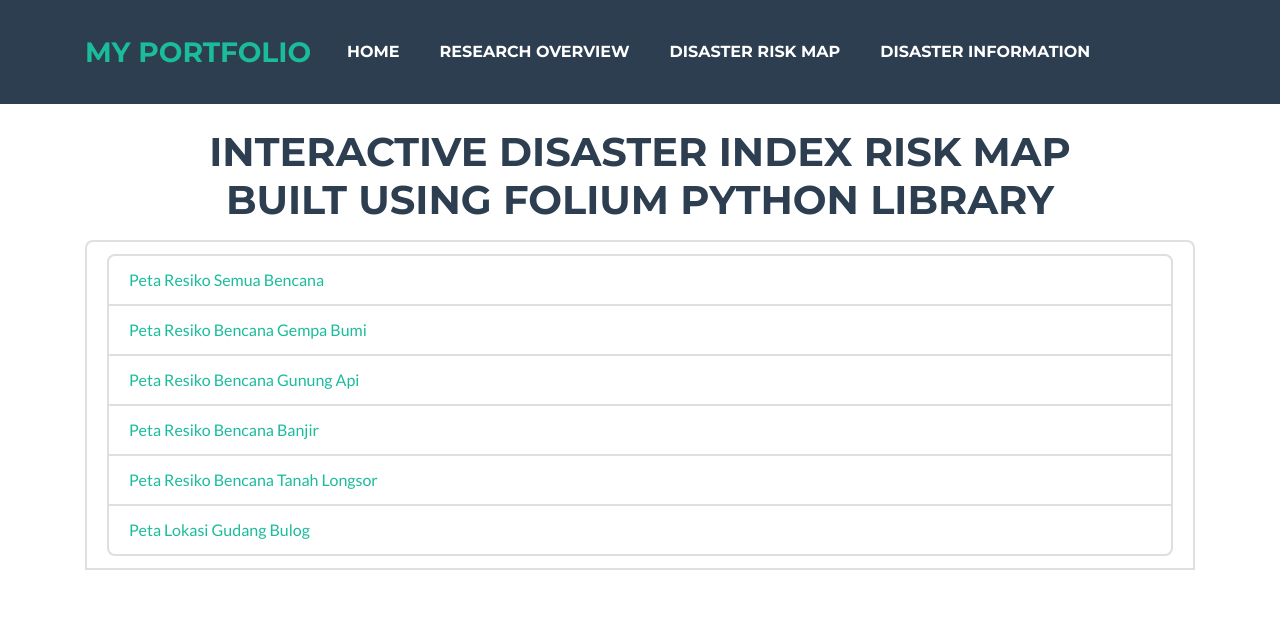
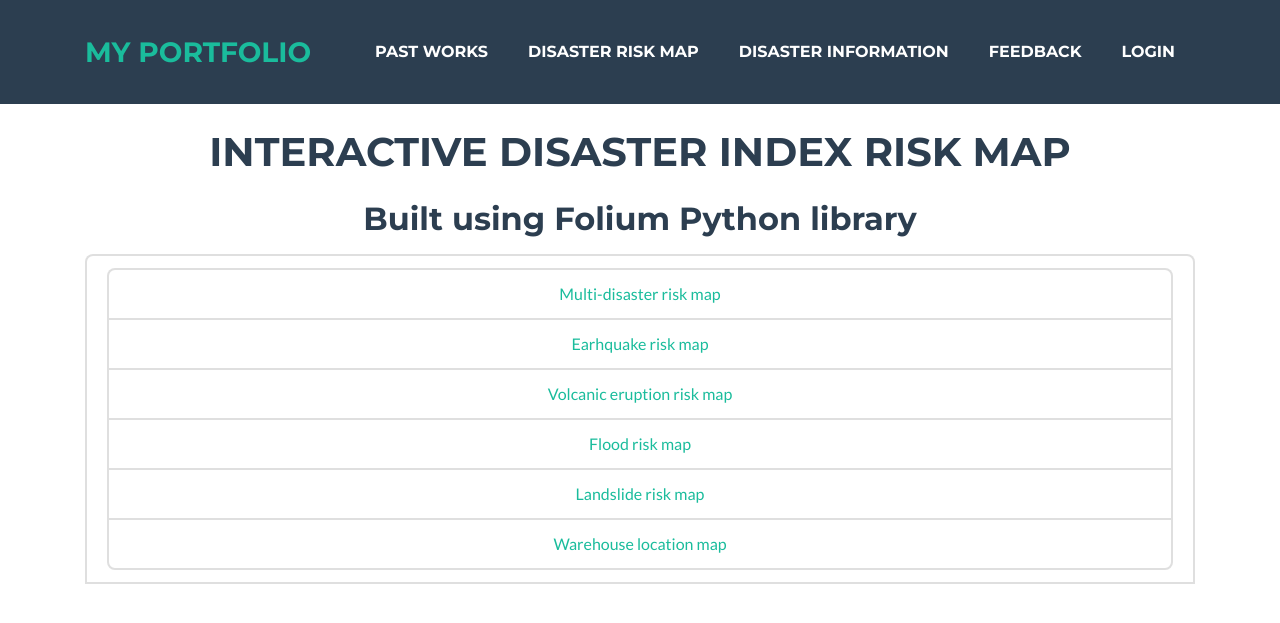
Before and after one commit to gherafa/web_portfolio, a Flask app: page /peta in a window 1280 px wide. Shown: the top 623 px of the page. Run offline with Flask 2, Linux system fonts and the light colour scheme; some libraries are stand-ins or nearby versions.

Commit message:
Script Update

```diff
--- a/app.py
+++ b/app.py
@@ -16,12 +16,19 @@ from matplotlib.figure import Figure
 
 app = Flask(__name__)
 
-# config mysql connection
+# config mysql connection -LOCAL-
 
-app.config['MYSQL_HOST'] = 'localhost'
-app.config['MYSQL_USER'] = 'root'
-app.config['MYSQL_PASSWORD'] = '123456'
-app.config['MYSQL_DB'] = 'myflaskapp'
+#app.config['MYSQL_HOST'] = 'localhost'
+#app.config['MYSQL_USER'] = 'root'
+#app.config['MYSQL_PASSWORD'] = '888999'
+#app.config['MYSQL_DB'] = 'myflaskapp'
+#app.config['MYSQL_CURSORCLASS'] = 'DictCursor'
+
+# config mysql connection -HEROKU CLEARDB MYSQL FOR WEB-
+app.config['MYSQL_HOST'] = 'us-cdbr-east-05.cleardb.net'
+app.config['MYSQL_USER'] = 'b6080df764cd13'
+app.config['MYSQL_PASSWORD'] = '98a88023'
+app.config['MYSQL_DB'] = 'heroku_6a634f65adc2eaa'
 app.config['MYSQL_CURSORCLASS'] = 'DictCursor'
 
 # initialize mysql
@@ -36,20 +43,20 @@ def plotView():
     #length=10
     #randomnumber1 = random.sample(range(-20,20),length)
     #randomnumber2 = random.sample(range(10,50),length)
-    korban = pd.read_excel('korban.xlsx')
+    korban = pd.read_excel('korban.xlsx')              #Path filenya gaada
     fig = Figure()
     #plt.style.use('dark_background')
     axis = fig.add_subplot(1, 1, 1)
-    axis.set_title("Kejadian Bencana di Jawa Barat")
-    axis.set_xlabel("Tahun")
-    axis.set_ylabel("Jumlah Kejadian")
+    axis.set_title("Disaster occurences in West Java")
+    axis.set_xlabel("Year")
+    axis.set_ylabel("Number of occurences")
     #axis.grid()
     #axis.bar(randomnumber1, randomnumber2)
     axis.bar(korban.Tahun, korban.Banjir)
     axis.bar(korban.Tahun, korban.TanahLongor)
     axis.bar(korban.Tahun, korban.GempaBumi)
     axis.bar(korban.Tahun, korban.GunungApi)
-    axis.legend(['Banjir', 'Longsor', 'Gempa', 'Gunung Api'])
+    axis.legend(['Flood', 'Landslide', 'Earthquake', 'Volcanic Eruption'])
     axis.set_xlim(2011,2019)
 
     # Convert plot to PNG image
@@ -68,9 +75,9 @@ def plotbanjir():
     korban = pd.read_excel('korban.xlsx')
     fig = Figure()
     axis = fig.add_subplot(1, 1, 1)
-    axis.set_title("Kejadian Bencana Banjir di Jawa Barat")
-    axis.set_xlabel("Tahun")
-    axis.set_ylabel("Jumlah Kejadian")
+    axis.set_title("Flood occurences in West Java")
+    axis.set_xlabel("Year")
+    axis.set_ylabel("Number of Occurences")
     #axis.grid()
     axis.bar(korban.Tahun, korban.Banjir)
     axis.set_xlim(2011,2019)
@@ -91,9 +98,9 @@ def plotlongsor():
     korban = pd.read_excel('korban.xlsx')
     fig = Figure()
     axis = fig.add_subplot(1, 1, 1)
-    axis.set_title("Kejadian Bencana Longsor di Jawa Barat")
-    axis.set_xlabel("Tahun")
-    axis.set_ylabel("Jumlah Kejadian")
+    axis.set_title("Lanslide occurences in West Java")
+    axis.set_xlabel("Year")
+    axis.set_ylabel("Number of Occurences")
     #axis.grid()
     axis.bar(korban.Tahun, korban.TanahLongor, color='orange')
     axis.set_xlim(2011,2019)
@@ -114,9 +121,9 @@ def plotgempa():
     korban = pd.read_excel('korban.xlsx')
     fig = Figure()
     axis = fig.add_subplot(1, 1, 1)
-    axis.set_title("Kejadian Bencana Longsor di Jawa Barat")
-    axis.set_xlabel("Tahun")
-    axis.set_ylabel("Jumlah Kejadian")
+    axis.set_title("Earthquake occurences in West Java")
+    axis.set_xlabel("Year")
+    axis.set_ylabel("Number of Occurences")
     #axis.grid()
     axis.bar(korban.Tahun, korban.GempaBumi, color=['green'])
     axis.set_xlim(2011,2019)
@@ -137,9 +144,9 @@ def plotgunung():
     korban = pd.read_excel('korban.xlsx')
     fig = Figure()
     axis = fig.add_subplot(1, 1, 1)
-    axis.set_title("Kejadian Bencana Letusan Gunung di Jawa Barat")
-    axis.set_xlabel("Tahun")
-    axis.set_ylabel("Jumlah Kejadian")
+    axis.set_title("Volcanic eruption occurences in West Java")
+    axis.set_xlabel("Year")
+    axis.set_ylabel("Number of Occurences")
     #axis.grid()
     axis.bar(korban.Tahun, korban.GunungApi, color=['red'])
     axis.set_xlim(2011,2019)
@@ -344,16 +351,18 @@ def dashboard():
 class ArticleForm(Form):
     title = StringField('Title', [validators.Length(min=1, max=200)])
     body = TextAreaField('Body', [validators.Length(min=30)])
+    author = StringField('Name', [validators.Length(min=1, max=200)])
 
 
 # Add Article
 @app.route('/add_article', methods=['GET', 'POST'])
-@is_logged_in
+#@is_logged_in
 def add_article():
     form = ArticleForm(request.form)
     if request.method == 'POST' and form.validate():
         title = form.title.data
         body = form.body.data
+        author = form.author.data
 
 
         # Create Cursor
@@ -361,7 +370,7 @@ def add_article():
 
 
         # Execute Cursor
-        cur.execute("INSERT INTO articles(title, body, author) VALUES(%s, %s, %s)",(title, body, session['username']))
+        cur.execute("INSERT INTO articles(title, body, author) VALUES(%s, %s, %s)",(title, body, author))
 
 
         # Commit to DB
@@ -372,7 +381,7 @@ def add_article():
 
         flash('Article Successfully Created', 'success')
 
-        return redirect(url_for('dashboard'))
+        return redirect(url_for('articles'))
 
     return render_template('add_article.html', form=form)
 
@@ -396,10 +405,12 @@ def edit_article(id):
     # Populate article form fields
     form.title.data = article['title']
     form.body.data = article['body']
+    form.author.data = article['author']
 
     if request.method == 'POST' and form.validate():
         title = request.form['title']
         body = request.form['body']
+        author = request.form['author']
 
 
         # Create Cursor
--- a/templates/add_article.html
+++ b/templates/add_article.html
@@ -1,9 +1,12 @@
 {% extends 'layout.html' %}
 
 {% block body %}
-  <h1 class="page-section-heading text-left text-uppercase text-secondary mb-0">Add Report</h1>
+  <h1 class="page-section-heading text-left text-uppercase text-secondary mb-0">Add Feedback</h1>
   {% from "includes/_formhelpers.html" import render_field %}
   <form method="POST" action="">
+    <div class="form-group">
+      {{ render_field(form.author, class_="form-control") }}
+    </div>
     <div class="form-group">
       {{ render_field(form.title, class_="form-control") }}
     </div>
--- a/templates/articles.html
+++ b/templates/articles.html
@@ -2,7 +2,7 @@
 
 {% block body %}
  <report class = "container-fluid">
-  <h1 class="page-section-heading text-center text-uppercase text-primary mb-0">Disaster Related Report</h1>
+  <h1 class="page-section-heading text-center text-uppercase text-primary mb-0">Feedbacks</h1>
   <!-- Icon Divider -->
       <div class="divider-custom divider-secondary">
         <div class="divider-custom-line"></div>
@@ -26,4 +26,6 @@
     {% endfor %}
   </ul>
  </report>
+ <br>
+ <a href="/add_article" class ="btn btn-secondary btn lg">Add a Feedback</a>
 {% endblock %}
--- a/templates/edit_article.html
+++ b/templates/edit_article.html
@@ -4,6 +4,9 @@
   <h1>Edit Article</h1>
   {% from "includes/_formhelpers.html" import render_field %}
   <form method="POST" action="">
+    <div class="form-group">
+      {{ render_field(form.author, class_="form-control") }}
+    </div>
     <div class="form-group">
       {{ render_field(form.title, class_="form-control") }}
     </div>
--- a/templates/includes/_navbar.html
+++ b/templates/includes/_navbar.html
@@ -1,5 +1,5 @@
   <!-- Navigation -->
-  <nav class="navbar navbar-expand-lg bg-secondary text-uppercase" id="mainNav">
+  <nav class="navbar navbar-expand-lg bg-secondary text-uppercase text-center" id="mainNav">
     <div class="container">
       <a class="navbar-brand js-scroll-trigger text-primary" href="/">My Portfolio</a>
       <button class="navbar-toggler navbar-toggler-right text-uppercase font-weight-bold bg-primary text-white rounded" type="button" data-toggle="collapse" data-target="#navbarResponsive" aria-controls="navbarResponsive" aria-expanded="false" aria-label="Toggle navigation">
@@ -7,19 +7,43 @@
         <i class="fas fa-bars"></i>
       </button>
       <div class="collapse navbar-collapse" id="navbarResponsive">
-        <ul class="navbar-nav mr-auto">
-          <li class="nav-item mx-0 mx-lg-1">
-            <a class="nav-link py-3 px-0 px-lg-3 rounded js-scroll-trigger" href="/">Home</a>
-          </li>
-          <li class="nav-item mx-0 mx-lg-1">
-            <a class="nav-link py-3 px-0 px-lg-3 rounded js-scroll-trigger" href="/overview">Research Overview</a> <!-- CREATE A NEW ROUTES FOR RELIEF-OPS OVERVIEW -->
+          <ul class="navbar-nav ml-auto">
+          {% if session.logged_in %}
+           </li>
+           <li class="nav-item mx-0 mx-lg-1">
+            <a class="nav-link py-3 px-0 px-lg-3 rounded js-scroll-trigger" href="/dashboard">Dashboard</a>
+           </li>
+           <li class="nav-item mx-0 mx-lg-1">
+            <a class="nav-link py-3 px-0 px-lg-3 rounded js-scroll-trigger" href="/overview">Past Works</a>
           </li>
           <li class="nav-item mx-0 mx-lg-1">
             <a class="nav-link py-3 px-0 px-lg-3 rounded js-scroll-trigger" href="/peta">Disaster Risk Map</a>
             </li>
           <li class="nav-item mx-0 mx-lg-1">
-            <a class="nav-link py-3 px-0 px-lg-3 rounded js-scroll-trigger" href="/trialpage/plot">Disaster information</a>
+            <a class="nav-link py-3 px-0 px-lg-3 rounded js-scroll-trigger" href="/trialpage/plot">Disaster Information</a>
           </li>
+            <a class="nav-link py-3 px-0 px-lg-3 rounded js-scroll-trigger" href="/logout">Logout</a>
+           </li>
+          {% else %}
+          <ul class="navbar-nav mr-auto">
+            <li class="nav-item mx-0 mx-lg-1">
+              <a class="nav-link py-3 px-0 px-lg-3 rounded js-scroll-trigger" href="/overview">Past Works</a>
+            </li>
+            <li class="nav-item mx-0 mx-lg-1">
+              <a class="nav-link py-3 px-0 px-lg-3 rounded js-scroll-trigger" href="/peta">Disaster Risk Map</a>
+              </li>
+            <li class="nav-item mx-0 mx-lg-1">
+              <a class="nav-link py-3 px-0 px-lg-3 rounded js-scroll-trigger" href="/trialpage/plot">Disaster Information</a>
+            </li>
+            <li class="nav-item mx-0 mx-lg-1">
+              <a class="nav-link py-3 px-0 px-lg-3 rounded js-scroll-trigger" href="/articles">Feedback</a>
+            </li>
+            <li class="nav-item mx-0 mx-lg-1">
+              <a class="nav-link py-3 px-0 px-lg-3 rounded js-scroll-trigger" href="/login">Login</a>
+            </li>
+          </ul>
+          {% endif %}
+          </ul>
       </div>
     </div>
   </nav>
--- a/templates/layout1.html
+++ b/templates/layout1.html
@@ -6,7 +6,7 @@
   <meta name="description" content="">
   <meta name="author" content="">
 
-  <title>Relief-OPS</title>
+  <title>Gheo's Portfolio Web</title>
 
   <!-- Custom fonts for this theme -->
   <link href="/static/vendor/fontawesome-free/css/all.min.css" rel="stylesheet" type="text/css">
--- a/templates/pilihanpeta.html
+++ b/templates/pilihanpeta.html
@@ -2,20 +2,21 @@
 
 {% block body %}
  <peta class="container-fluid">
-  <h1 class="page-section-heading text-center text-uppercase text-secondary mb-0">Interactive Disaster Index Risk Map
-    <br>built using Folium Python library</h1>
+  <h1 class="page-section-heading text-center text-uppercase text-secondary mb-0">Interactive Disaster Index Risk Map</h1>
+  <br>
+  <h2 class="page-section-subheading text-center text-secondary">Built using Folium Python library</h2>
   <div>
   <p>
   </p>
   </div>
   <div>
-    <ul class="list-group-item">
-    <li class="list-group-item"><a href="/peta/semuabencana">Peta Resiko Semua Bencana</a></li>
-    <li class="list-group-item"><a href="/peta/bencanagempa">Peta Resiko Bencana Gempa Bumi</a></li>
-    <li class="list-group-item"><a href="/peta/bencanagunungapi">Peta Resiko Bencana Gunung Api</a></li>
-    <li class="list-group-item"><a href="/peta/bencanabanjir">Peta Resiko Bencana Banjir</a></li>
-    <li class="list-group-item"><a href="/peta/bencanalongsor">Peta Resiko Bencana Tanah Longsor</a></li>
-    <li class="list-group-item"><a href="/peta/bulog">Peta Lokasi Gudang Bulog</a></li>
+    <ul class="list-group-item text-center">
+    <li class="list-group-item"><a href="/peta/semuabencana">Multi-disaster risk map</a></li>
+    <li class="list-group-item"><a href="/peta/bencanagempa">Earhquake risk map</a></li>
+    <li class="list-group-item"><a href="/peta/bencanagunungapi">Volcanic eruption risk map</a></li>
+    <li class="list-group-item"><a href="/peta/bencanabanjir">Flood risk map</a></li>
+    <li class="list-group-item"><a href="/peta/bencanalongsor">Landslide risk map</a></li>
+    <li class="list-group-item"><a href="/peta/bulog">Warehouse location map</a></li>
     </ul>
   <p></p>
   </div>
--- a/templates/register.html
+++ b/templates/register.html
@@ -2,7 +2,7 @@
 
 {% block body %}
   <register class="container-fluid">
-  <h1 class="page-section-heading text-center text-uppercase text-primary mb-0">Daftar Dulu</h1>
+  <h1 class="page-section-heading text-center text-uppercase text-primary mb-0">Register Here</h1>
   <!-- Icon Divider -->
       <div class="divider-custom divider-secondary">
         <div class="divider-custom-line"></div>
```
Also changed, not shown: templates/home2.html (+36 -14 lines), templates/overview.html (+41 -15 lines), templates/plot.html (+6 -6 lines), web_heroku.sql (added, +84 -0 lines), templates/layout.html (line endings or trailing spaces).
